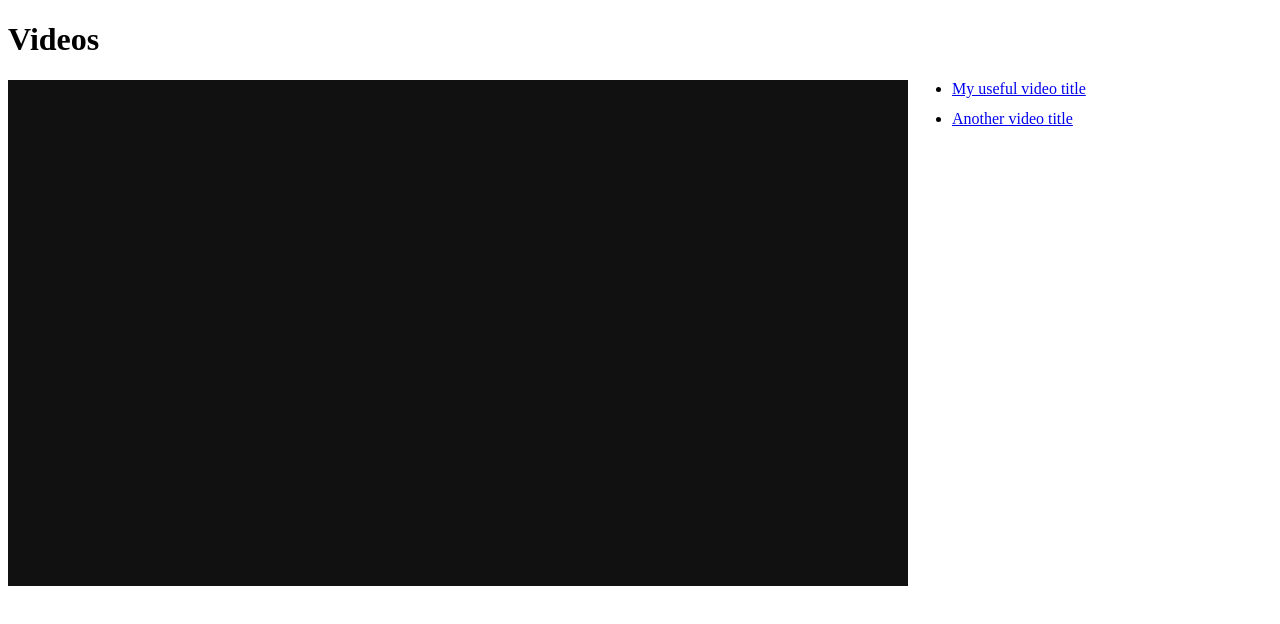
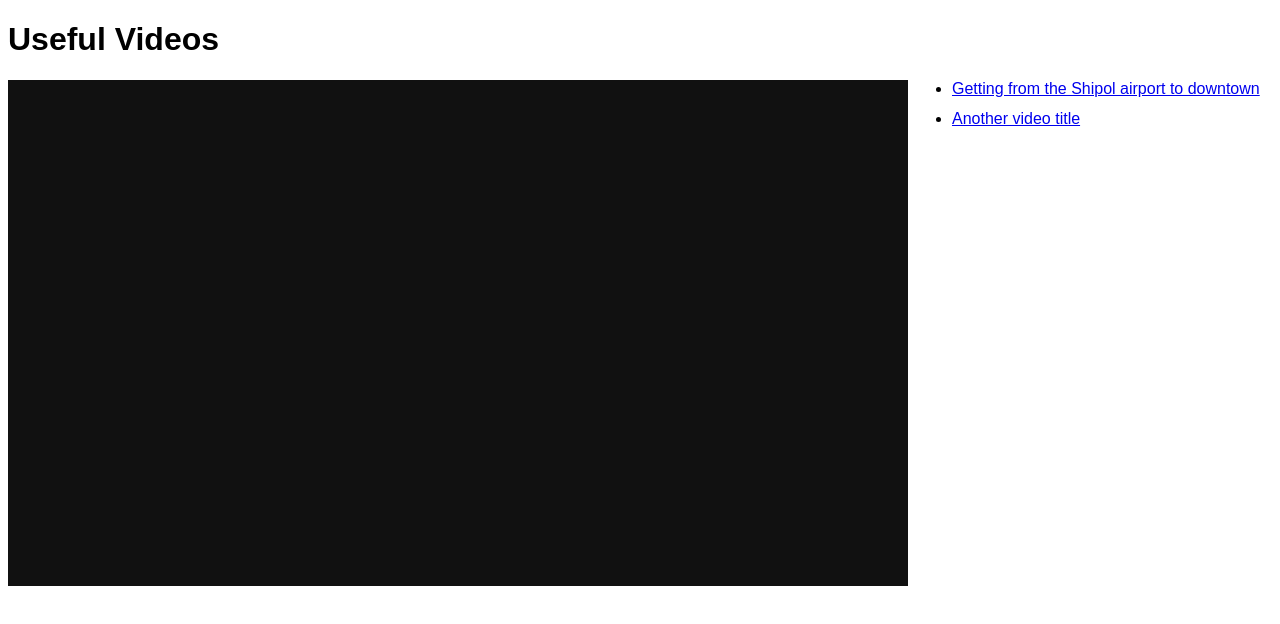
Before and after one commit to thebyteking/ANDRE, a plain HTML site: page pages/refvideo.html in a window 1280 px wide. Drawn offline with Linux system fonts and the light colour scheme.

Commit message:
Add files via upload

```diff
--- a/pages/refvideo.html
+++ b/pages/refvideo.html
@@ -46,7 +46,8 @@
   </style>
 </head>
 <body>
-  <h1>Videos</h1>
+  <font face=arial>
+  <h1>Useful Videos</h1>
 
   <div class="layout">
     <div id="videoscreen" aria-label="Video player"></div>
@@ -56,7 +57,7 @@
   <script>
     const videos = [
       {
-        title: "My useful video title",
+        title: "Getting from the Shipol airport to downtown",
         url: "https://youtu.be/RKtnyCbO8jk"
       },
       {
```
